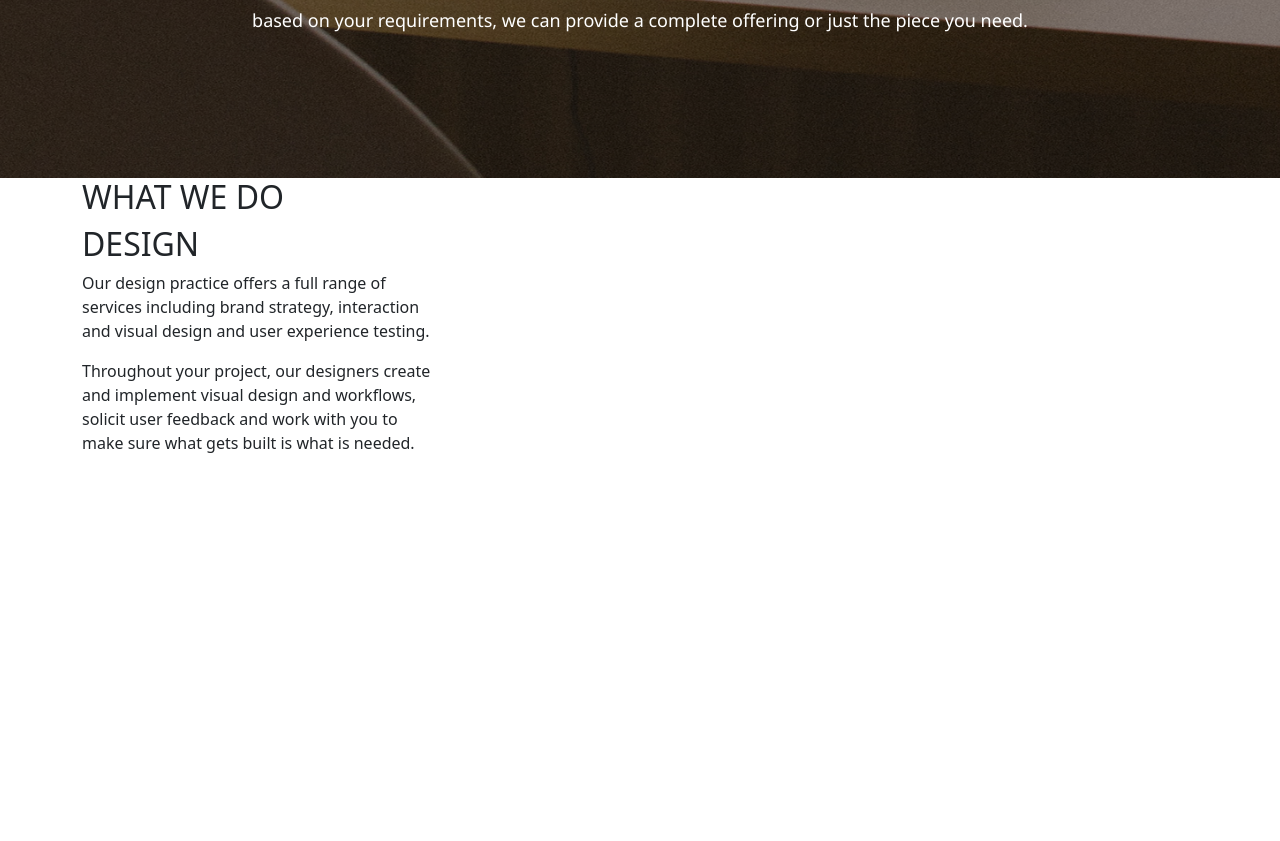
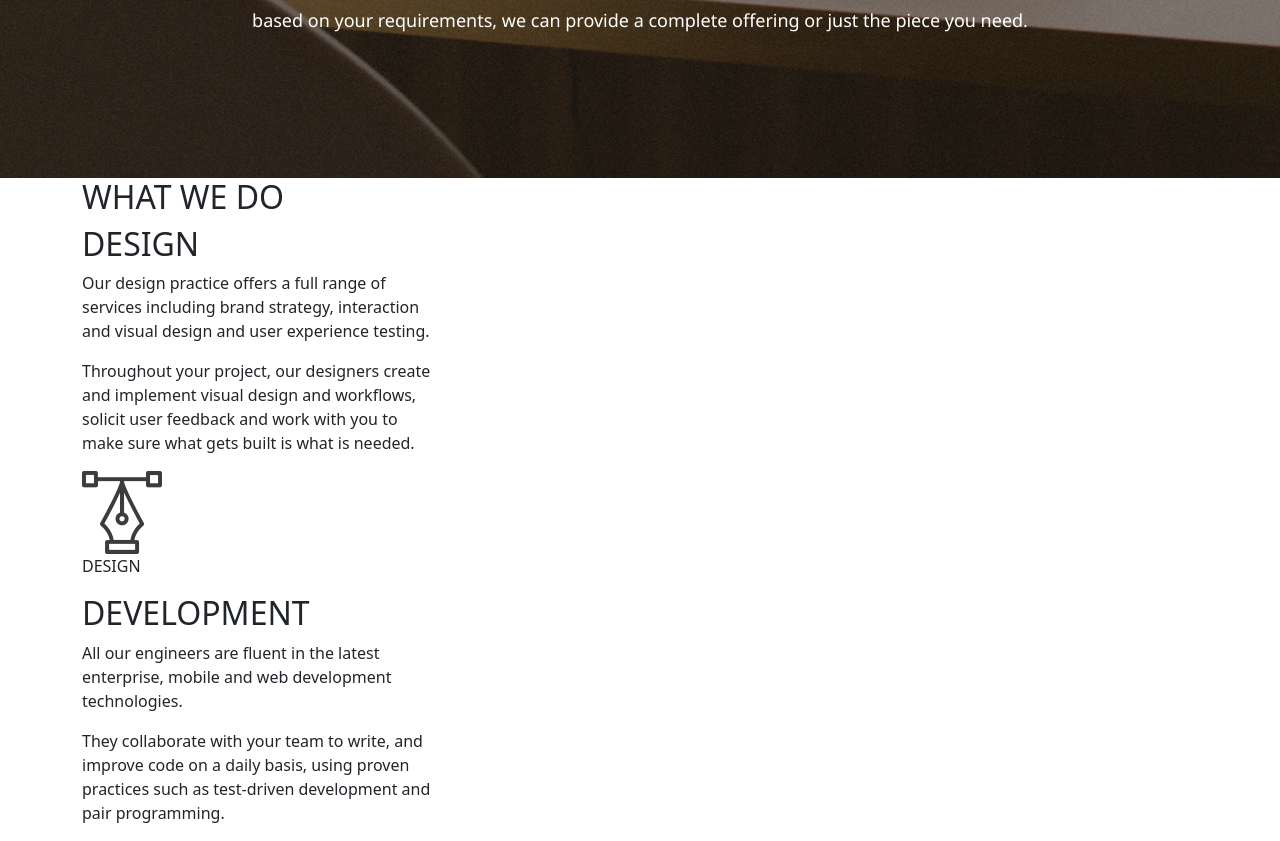
Before and after one commit to VonettaOrinda/delanistudio, a plain HTML site: page index.html in a window 1280 px wide. Shown: the part 1067-1908 px from the top of the page. Before the commit the page ends 1538 px from the top, so only its background shows below. Drawn offline with nearby package versions, Linux system fonts and the light colour scheme.

Commit message:
add paragraph,add title development and paragraph under title development

```diff
--- a/index.html
+++ b/index.html
@@ -46,6 +46,22 @@
                         <h2 class="title">DESIGN</h2>
                         <p>Our design practice offers a full range of services including brand strategy, interaction and visual design and user experience testing.</p>
                         <p>Throughout your project, our designers create and implement visual design and workflows, solicit user feedback and work with you to make sure what gets built is what is needed.</p>
+                    </div>
+                </div>
+                <div id="design-image">
+                    <img src="Images/services_icons/design_icon.png" alt="design">
+                    <p>DESIGN</p>
+                </div>
+            </div>
+            <div class="col-md-4">
+                <div id="development">
+                    <h2 class="title">DEVELOPMENT</h2>
+                    <p>All our engineers are fluent in the latest enterprise, mobile and web development technologies.</p>
+                    <p>They collaborate with your team to write, and improve code on a daily basis, using proven practices such as test-driven development and pair programming.</p>
+                </div>
+
+
+
 
 
 
```
